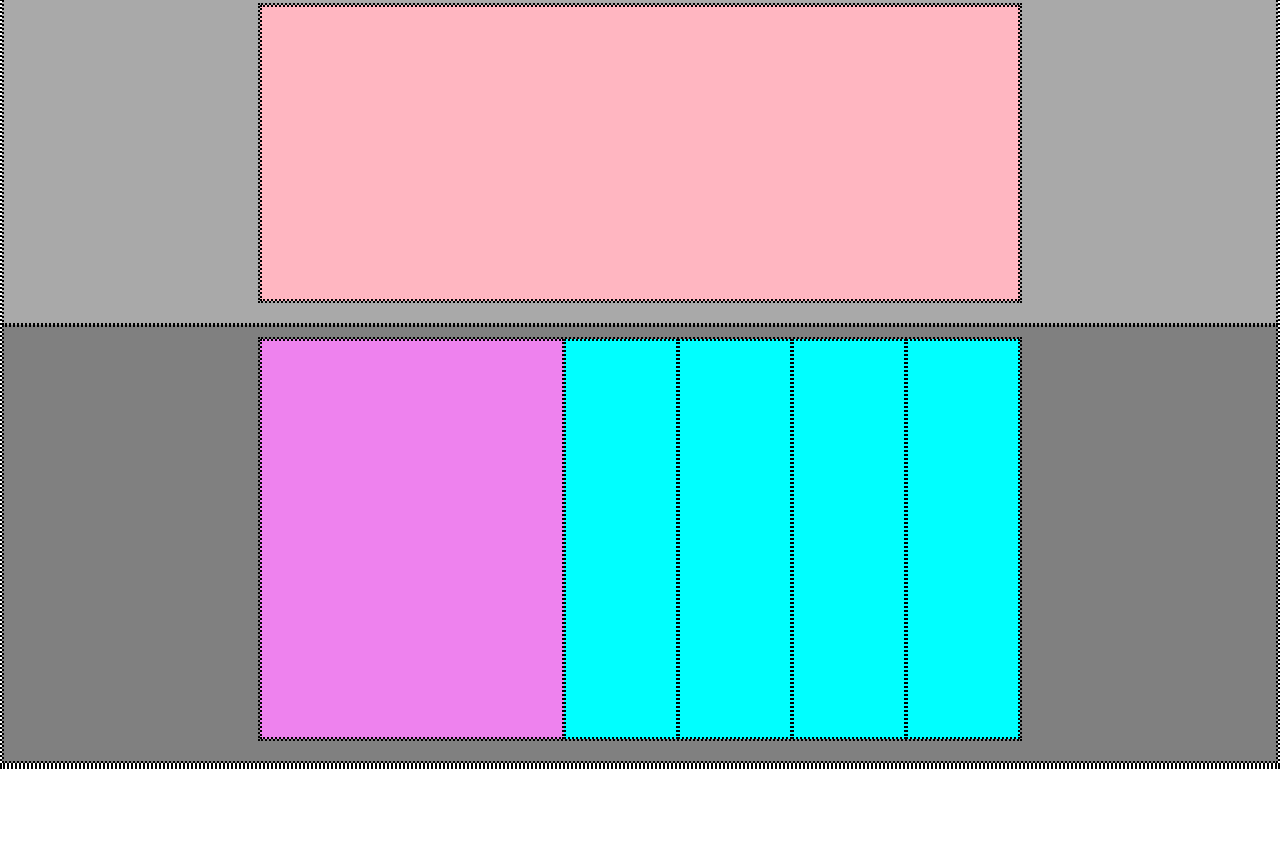
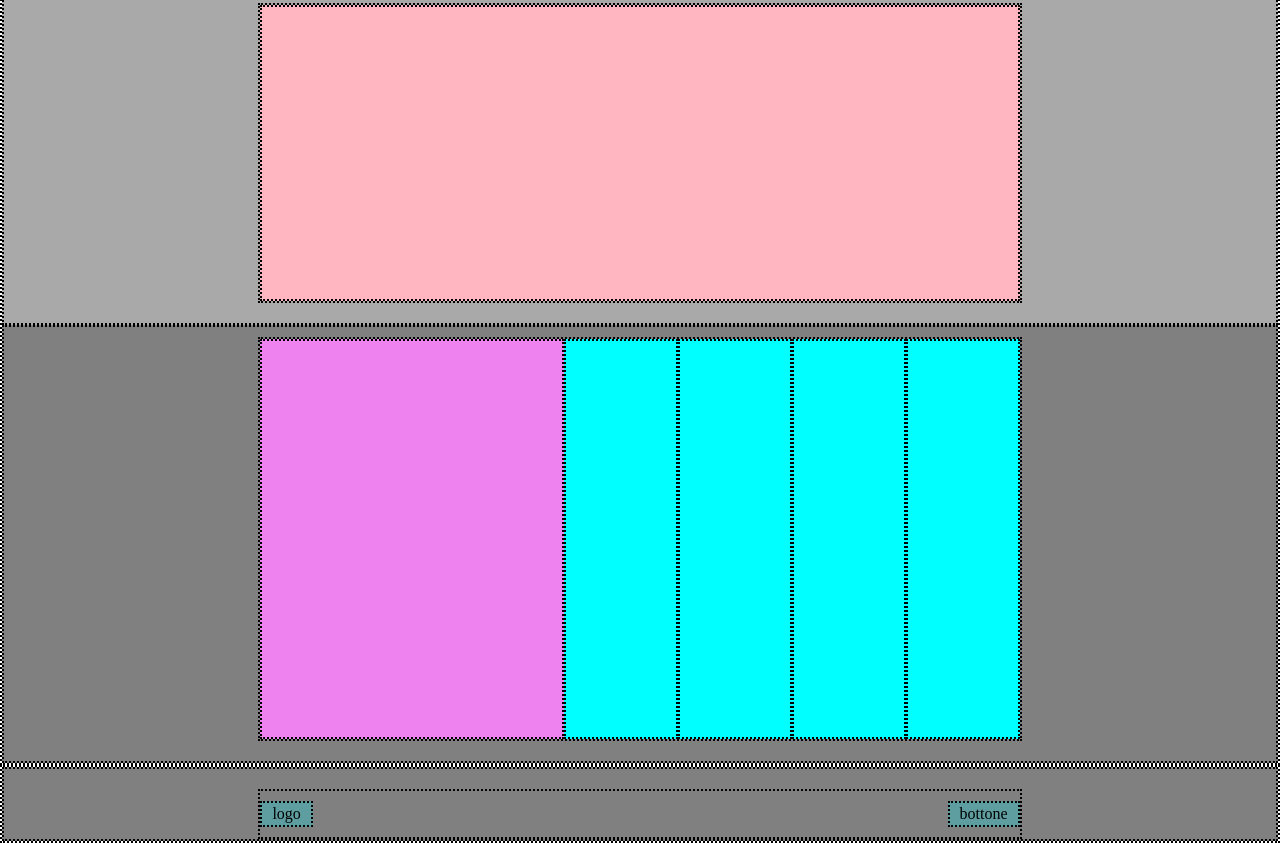
Before and after one commit to massimopallera/htmlcss-struttura-discord, a plain HTML site: page index.html in a window 1280 px wide. Shown: the part 1467-2310 px from the top of the page. Before the commit the page ends 2236 px from the top, so only its background shows below. Drawn offline with Linux system fonts and the light colour scheme.

Commit message:
add: footer section

```diff
--- a/asset/css/style.css
+++ b/asset/css/style.css
@@ -121,6 +121,21 @@ main .grey .container{
     /* width: 100px; */
 }
 
-.dg {
+.p_10-0-20{
     padding: 10px 0 20px;
 }
+
+/* FOOTER */
+.footer{
+    justify-content: space-between;
+    align-items: center;
+    height: 50px;
+}
+.p_20-00{
+    padding: 20px 0 0;
+}
+
+.color{
+    background-color: cadetblue;
+    padding: 2px 10px;
+}
--- a/index.html
+++ b/index.html
@@ -49,8 +49,8 @@
             </div>
         </section>
 
-        <section class="dg">
-            <div class="container d-flex grid-4">
+        <section class="dg p_10-0-20">
+            <div class="container d-flex">
                 <div class="violet"></div>
                 <div class="aqua"></div>
                 <div class="aqua"></div>
@@ -60,7 +60,12 @@
         </section>
     </main>
     <footer>
-
+        <section class="dg p_20-00">
+            <div class="container d-flex footer">
+                <div class="color logo">logo</div>
+                <div class="color btn">bottone</div>
+            </div>
+        </section>
     </footer>
 </body>
 </html>
```
